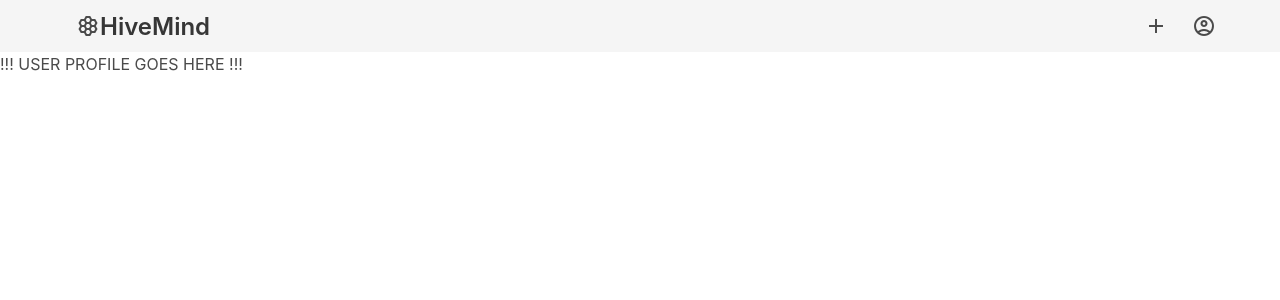
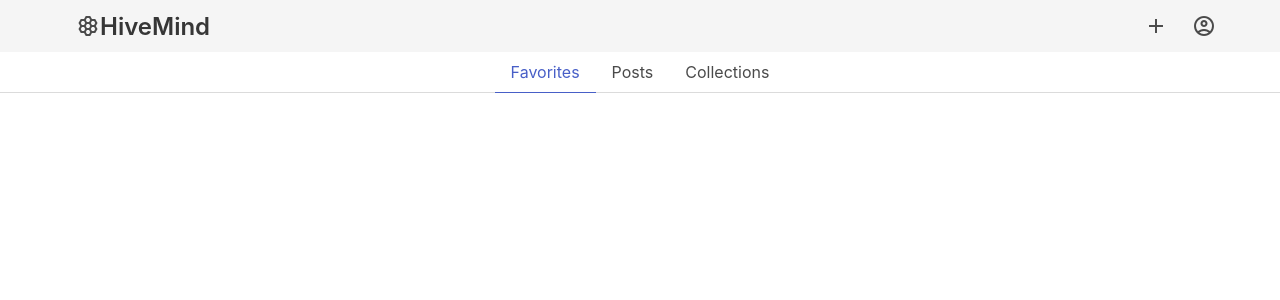
Before and after one commit to cullenruscin/hivemind, a React (Create React App) app: page /profile in a window 1280 px wide. Shown: the top 300 px of the page. Built offline with nearby package versions, Linux system fonts and the light colour scheme; sample sign-in values are in the browser's storage.

Commit message:
Add profile tabs and refactor components

```diff
--- a/src/components/auth/Login.js
+++ b/src/components/auth/Login.js
@@ -52,5 +52,5 @@ export const Login = () => {
                 </section>
             </main>
         </div>
-    )
+    );
 }
--- a/src/components/nav/NavBar.js
+++ b/src/components/nav/NavBar.js
@@ -4,7 +4,7 @@ import "./NavBar.css";
 export const NavBar = () => {
     const navigate = useNavigate();
 
-    return <>
+    return (
         <nav className="navbar is-light">
             <div className="container">
                 <div className="navbar-menu">
@@ -14,7 +14,7 @@ export const NavBar = () => {
                     <div className="navbar-end">
                         <Link className="navbar-item" to="/post/upload"><span class="material-icons-outlined">add</span></Link>
                         <div className="navbar-item has-dropdown is-hoverable">
-                            <Link className="navbar-item" to="/profile"><span class="material-icons-outlined">account_circle</span></Link>
+                            <Link className="navbar-item" to="/profile/favorites"><span class="material-icons-outlined">account_circle</span></Link>
                             <div className="navbar-dropdown">
                                 <Link className="navbar-item" to="" onClick={() => {
                                     localStorage.removeItem("hivemind_user")
@@ -27,5 +27,5 @@ export const NavBar = () => {
                 </div>
             </div>
         </nav>
-    </>
+    );
 }
--- a/src/components/posts/PostForm.js
+++ b/src/components/posts/PostForm.js
@@ -34,7 +34,7 @@ export const PostForm = () => {
             })
     }
 
-    return <>
+    return (
         <form className="container box mt-5">
             <fieldset>
                 <input
@@ -70,6 +70,5 @@ export const PostForm = () => {
                 Upload
             </button>
         </form>
-    </>
-
+    );
 }
--- /dev/null
+++ b/src/components/profile/Profile.js
@@ -0,0 +1,22 @@
+import { Outlet, Route, Routes } from "react-router-dom";
+import { ProfileTabs } from "./ProfileTabs";
+import { ProfilePosts } from "./ProfilePosts";
+import { ProfileFavorites } from "./ProfileFavorites";
+import { ProfileCollections } from "./ProfileCollections";
+
+export const Profile = () => {
+    return <>
+        <Routes>
+            <Route path="/" element={
+                <>
+                    <ProfileTabs/>
+                    <Outlet/>
+                </>
+            }>
+                <Route path={"favorites"} element={ <ProfileFavorites/> }/>
+                <Route path={"posts"} element={ <ProfilePosts/> }/>
+                <Route path={"collections"} element={ <ProfileCollections/> }/>
+            </Route>
+        </Routes>
+    </>
+}
--- /dev/null
+++ b/src/components/profile/ProfileCollections.js
@@ -0,0 +1,5 @@
+export const ProfileCollections = () => {
+    return <>
+        <p>All my liked collections go here!</p>
+    </>
+}
--- /dev/null
+++ b/src/components/profile/ProfileFavorites.js
@@ -0,0 +1,5 @@
+export const ProfileFavorites = () => {
+    return <>
+        <p>All my favorites go here!</p>
+    </>
+}
--- /dev/null
+++ b/src/components/profile/ProfilePosts.js
@@ -0,0 +1,5 @@
+export const ProfilePosts = () => {
+    return <>
+        <p>All my posts go here!</p>
+    </>
+}
--- /dev/null
+++ b/src/components/profile/ProfileTabs.js
@@ -0,0 +1,47 @@
+import { useState } from "react";
+import { useNavigate } from "react-router-dom";
+
+export const ProfileTabs = () => {
+
+    const [activeTab, setActiveTab] = useState(0);
+
+    const navigate = useNavigate();
+
+    const handleTabClick = (index) => {
+        setActiveTab(index);
+    }
+
+    return (
+        <div className="tabs is-centered">
+            <ul>
+                <li
+                    className={activeTab === 0 ? 'is-active' : ''}
+                    onClick={() => {
+                            handleTabClick(0);
+                            navigate("/profile/favorites");
+                        }
+                    }>
+                    <a>Favorites</a>
+                </li>
+                <li
+                    className={activeTab === 1 ? 'is-active' : ''}
+                    onClick={() => {
+                            handleTabClick(1);
+                            navigate("/profile/posts");
+                        }
+                    }>
+                    <a>Posts</a>
+                </li>
+                <li
+                    className={activeTab === 2 ? 'is-active' : ''}
+                    onClick={() => {
+                            handleTabClick(2);
+                            navigate("/profile/collections");
+                        }
+                    }>
+                    <a>Collections</a>
+                </li>
+            </ul>
+        </div>
+    )
+}
--- a/src/components/profile/UserProfile.js
+++ /dev/null
@@ -1,8 +0,0 @@
-import { useState, useEffect } from "react"
-import { useNavigate } from "react-router-dom"
-
-export const UserProfile = () => {
-    return <>
-        <p>!!! USER PROFILE GOES HERE !!!</p>
-    </>
-}
--- a/src/components/views/ApplicationViews.js
+++ b/src/components/views/ApplicationViews.js
@@ -1,7 +1,7 @@
 import { Outlet, Route, Routes } from "react-router-dom";
 import { PostList } from "../posts/PostList";
 import { PostForm } from "../posts/PostForm";
-import { UserProfile } from "../profile/UserProfile";
+import { Profile } from "../profile/Profile";
 
 
 export const ApplicationViews = () => {
@@ -14,7 +14,7 @@ export const ApplicationViews = () => {
             }>
                 <Route path="posts" element={ <PostList/> }/>
                 <Route path="post/upload" element={ <PostForm/> }/>
-                <Route path="profile" element={ <UserProfile/> }/>
+                <Route path="profile/*" element={ <Profile/> }/>
             </Route>
         </Routes>
     </>
```
